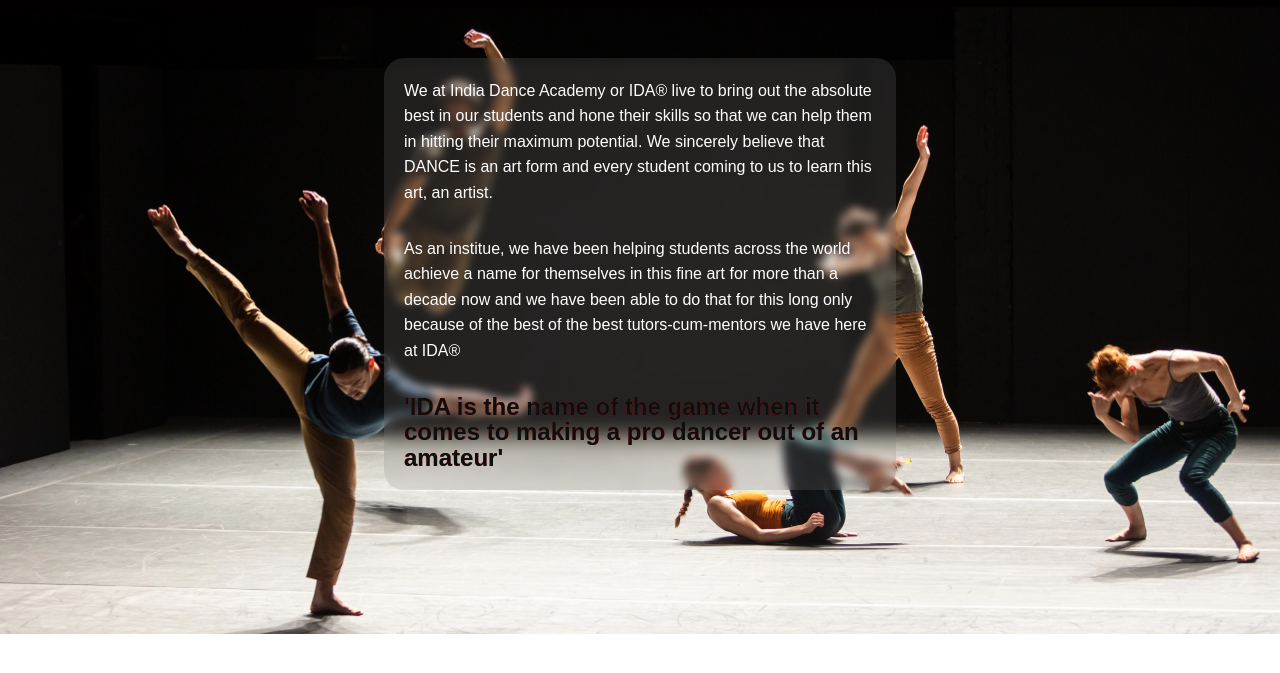
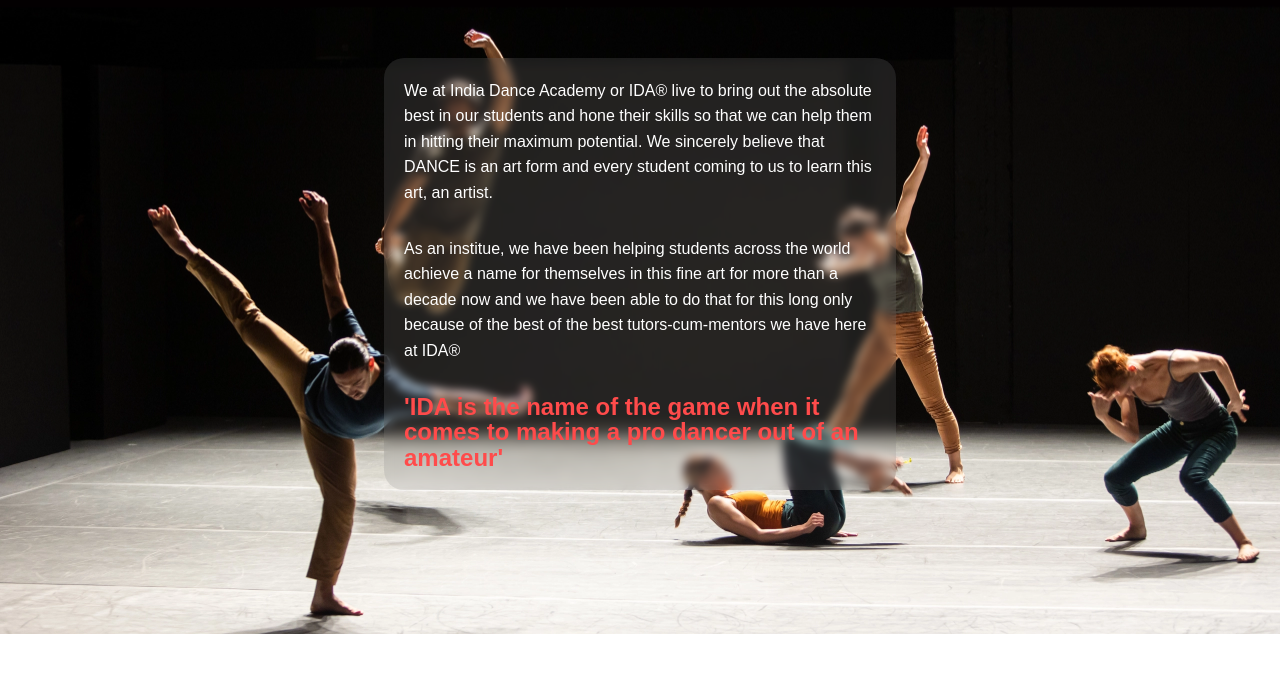
Before and after one commit to vishalmishra-27/IndiaDanceAcademy, a plain HTML site: page AboutUs.html in a window 1280 px wide. Shown: the part 51-724 px from the top of the page. Drawn offline with Linux system fonts and the light colour scheme; a web font is replaced by a local one.

Commit message:
Update AboutUsStyle.css

```diff
--- a/AboutUsStyle.css
+++ b/AboutUsStyle.css
@@ -41,8 +41,7 @@
 
 #info h1 {
     font-family: 'Cairo Play', sans-serif;
-    color: #0e0e0e;
-    text-shadow: 0 0 #c52424;
+    color: #ff4b4b;
 }
 
 @keyframes animation3 {
```
